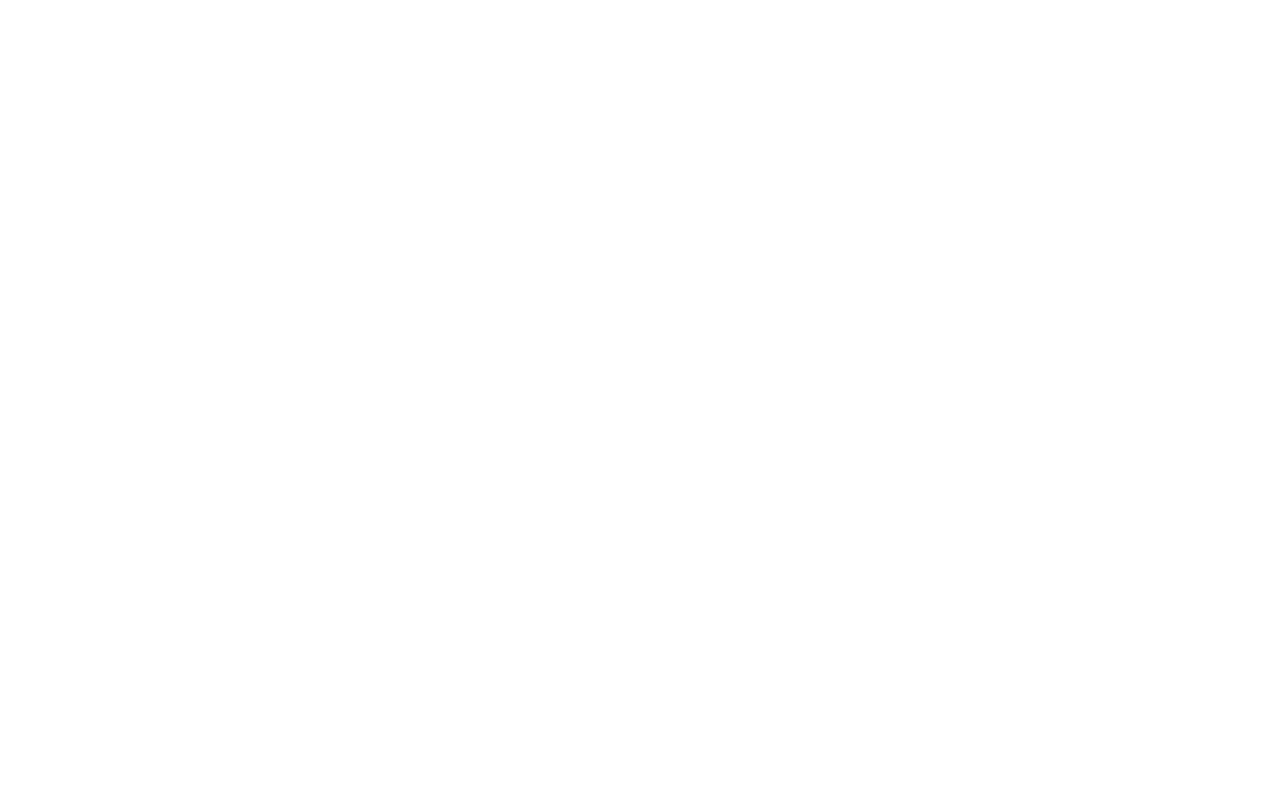
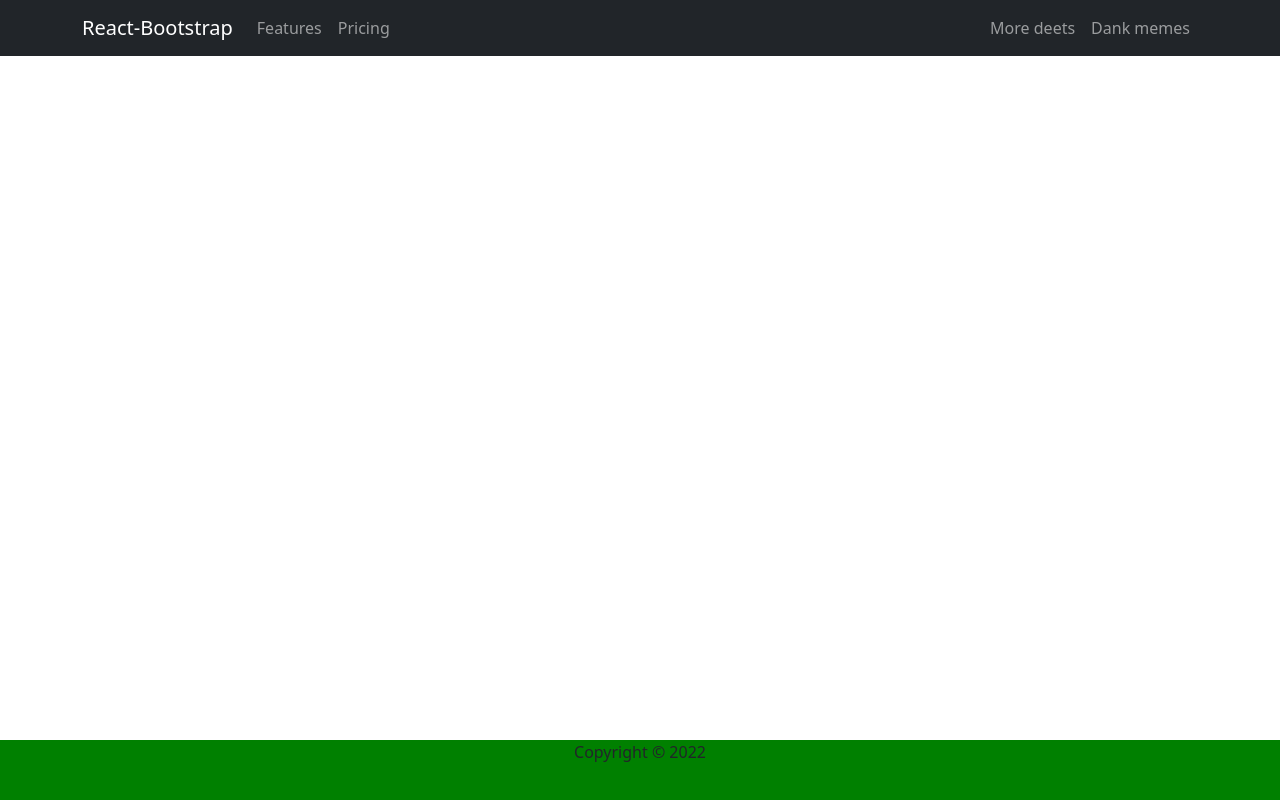
Before and after one commit to CodeWithShamim/independent-service-provider-Gym-webiste, a React (Create React App) app: page / in a window 1280 px wide. Built offline with nearby package versions, Linux system fonts and the light colour scheme.

Commit message:
added header & footer

```diff
--- a/src/App.js
+++ b/src/App.js
@@ -1,8 +1,15 @@
 import "./App.css";
 import "bootstrap/dist/css/bootstrap.min.css";
+import Header from "./components/Shared/Header";
+import Footer from "./components/Shared/Footer";
 
 function App() {
-  return <div className="App"></div>;
+  return (
+    <div className="App">
+      <Header></Header>
+      <Footer></Footer>
+    </div>
+  );
 }
 
 export default App;
--- /dev/null
+++ b/src/components/Shared/Footer.js
@@ -0,0 +1,19 @@
+import React from "react";
+
+const Footer = () => {
+  return (
+    <div
+      style={{
+        position: "absolute",
+        bottom: "0",
+        width: "100%",
+        height: "60px",
+        background: "green",
+      }}
+    >
+      <p>Copyright &copy; 2022</p>
+    </div>
+  );
+};
+
+export default Footer;
--- /dev/null
+++ b/src/components/Shared/Header.js
@@ -0,0 +1,29 @@
+import React from "react";
+import { Container, Nav, Navbar } from "react-bootstrap";
+
+const Header = () => {
+  return (
+    <div>
+      <Navbar collapseOnSelect expand="lg" bg="dark" variant="dark">
+        <Container>
+          <Navbar.Brand href="#home">React-Bootstrap</Navbar.Brand>
+          <Navbar.Toggle aria-controls="responsive-navbar-nav" />
+          <Navbar.Collapse id="responsive-navbar-nav">
+            <Nav className="me-auto">
+              <Nav.Link href="#features">Features</Nav.Link>
+              <Nav.Link href="#pricing">Pricing</Nav.Link>
+            </Nav>
+            <Nav>
+              <Nav.Link href="#deets">More deets</Nav.Link>
+              <Nav.Link eventKey={2} href="#memes">
+                Dank memes
+              </Nav.Link>
+            </Nav>
+          </Navbar.Collapse>
+        </Container>
+      </Navbar>
+    </div>
+  );
+};
+
+export default Header;
```
Also changed, not shown: 1 other file (tests, documents, lock files or other folders).
